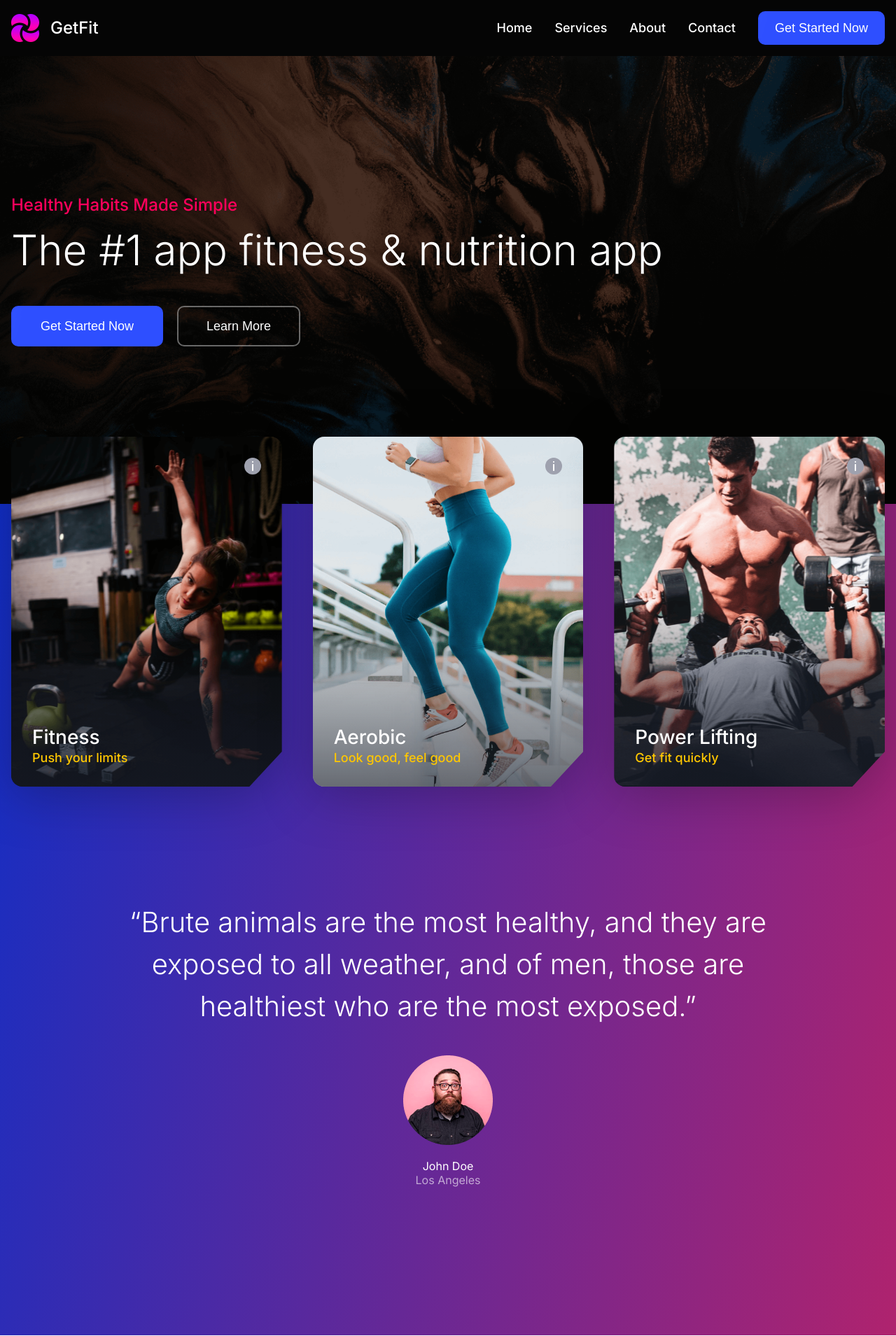
After one commit to craigiswayne/bitstarz-assessment, a PHP site: page /index.html in a window 1280 px wide. The commit adds this page. Shown: the top 1909 px of the page at 70% size. Run offline with PHP 8.4, Linux system fonts and the light colour scheme; style sheets or scripts are compiled from the project's sources.

Commit message:
Generated index.html
Removed TODOs
* Tidied css

```diff
--- /dev/null
+++ b/index.html
@@ -0,0 +1,325 @@
+<!DOCTYPE html>
+<html lang="en">
+<head>
+    <title>BitStarz Assessment</title>
+    <meta charset="utf-8" />
+    <meta http-equiv="X-UA-Compatible" content="IE=edge" />
+    <meta name="description" content="BitStarz Assessment" />
+    <meta name="viewport" content="width=device-width, initial-scale=1" />
+    <meta name="format-detection" content="telephone=no" />
+    <link rel="profile" href="https://gmpg.org/xfn/11" />
+
+	<link rel="stylesheet" href="dist/styles/main.css"/>
+    <script async src="/src/scripts/main.js"></script>
+    <link rel="preconnect" href="https://fonts.googleapis.com">
+<link rel="preconnect" href="https://fonts.gstatic.com" crossorigin>
+<link href="https://fonts.googleapis.com/css2?family=Inter:wght@300;400;500&display=swap" rel="stylesheet">
+</head>
+<body>
+    <header id="header" class="header padding-vertical">
+    <div class="container row">
+	    <div class="component logo">
+	<img src="/images/logo.png" alt="Site Logo" />
+	<h5>GetFit</h5>
+</div>
+	    <nav class="menu row">
+    <svg width="40" height="40" viewBox="0 0 40 40" fill="none" xmlns="http://www.w3.org/2000/svg" class="cta toggle">
+        <path d="M4 29.3334H36.5" stroke="white" stroke-width="1.3" stroke-linecap="round" stroke-linejoin="round"/>
+        <path d="M4 20H36.5" stroke="white" stroke-width="1.3" stroke-linecap="round" stroke-linejoin="round"/>
+        <path d="M20.25 10.6667L36.25 10.6667" stroke="white" stroke-width="1.3" stroke-linecap="round" stroke-linejoin="round"/>
+    </svg>
+    <ul>
+		<li>
+            <h6><a href="#">Home</a></h6>
+		</li>
+		<li>
+			<h6><a href="#">Services</a></h6>
+		</li>
+		<li>
+			<h6><a href="#">About</a></h6>
+		</li>
+		<li>
+			<h6><a href="#">Contact</a></h6>
+		</li>
+		<li>
+			<button class="button cta launch-modal primary size-small" aria-label="Button Text: Get Started Now">Get Started Now</button>
+		</li>
+	</ul>
+</nav>
+    </div>
+</header>
+    <main>
+        <section id="section-hero" class="position-relative bg-overlay">
+	<div class="container">
+        <h5 class="color-text-secondary">Healthy Habits Made Simple</h5>
+        <h1>The #1 app fitness & nutrition app</h1>
+        <div class="row buttons">
+            <button class="button cta launch-modal primary size-" aria-label="Button Text: Get Started Now">Get Started Now</button>
+            <button class="button cta  outline size-" aria-label="Button Text: Learn More">Learn More</button>
+        </div>
+	</div>
+</section>
+<section id="section-courses">
+	<div class="container">
+		<div class="card-columns row justify-content-center">
+            <div class="animate fade-in-from-bottom delay-0">
+    <div class="card course">
+        <div class="inner">
+            <div class="front position-relative bg-overlay" style="background-image: url('/images/course-1.png');">
+                <div class='overlay justify-content-end text-content'>
+                    <h4>Fitness</h4>
+                    <h6 class="color-text-tertiary">Push your limits</h6>
+                </div>
+                <button class="cta" aria-label="flip course card button">
+                    <svg width="24" height="24" viewBox="0 0 24 24" fill="none" xmlns="http://www.w3.org/2000/svg">
+                        <rect width="24" height="24" rx="12" fill="#9EA1AE"/>
+                        <path fill-rule="evenodd" clip-rule="evenodd" d="M12 5C11.4477 5 11 5.44772 11 6C11 6.55228 11.4477 7 12 7C12.5523 7 13 6.55228 13 6C13 5.44772 12.5523 5 12 5ZM12 9C11.4477 9 11 9.44772 11 10V18C11 18.5523 11.4477 19 12 19C12.5523 19 13 18.5523 13 18V10C13 9.44772 12.5523 9 12 9Z" fill="white"/>
+                    </svg>
+                </button>
+            </div>
+            <div class="back color-text-dark position-relative">
+                <div class="text-content">
+                    <h4 class="title">Fitness</h4>
+                    <p>Far far away, behind the word mountains, far from the countries Vokalia and Consonantia, there live the blind texts. Separated they live in Bookmarksgrove right at the coast of the Semantics, a large language ocean.</p>
+                    <table>
+                        <tbody>
+                            <tr>
+                                <td>Duration</td>
+                                <td>5 weeks</td>
+                            </tr>
+                            <tr>
+                                <td>Goals</td>
+                                <td>Lose weight</td>
+                            </tr>
+                            <tr>
+                                <td>Coach</td>
+                                <td>John Doe</td>
+                            </tr>
+                        </tbody>
+                    </table>
+                </div>
+                <button class="cta" aria-label="flip course card button">
+                    <svg width="24" height="24" viewBox="0 0 24 24" fill="none" xmlns="http://www.w3.org/2000/svg">
+                        <rect width="24" height="24" rx="12" fill="#9EA1AE"/>
+                        <path fill-rule="evenodd" clip-rule="evenodd" d="M17.9706 6.65685C17.5801 6.26633 16.9469 6.26633 16.5564 6.65685L12.3137 10.8995L8.07108 6.65685C7.68056 6.26633 7.04739 6.26633 6.65687 6.65685C6.26634 7.04738 6.26634 7.68054 6.65687 8.07107L10.8995 12.3137L6.65687 16.5563C6.26634 16.9469 6.26634 17.58 6.65687 17.9706C7.04739 18.3611 7.68056 18.3611 8.07108 17.9706L12.3137 13.7279L16.5564 17.9706C16.9469 18.3611 17.5801 18.3611 17.9706 17.9706C18.3611 17.58 18.3611 16.9469 17.9706 16.5563L13.7279 12.3137L17.9706 8.07107C18.3611 7.68054 18.3611 7.04738 17.9706 6.65685Z" fill="white"/>
+                    </svg>
+                </button>
+            </div>
+        </div>
+    </div>
+</div>
+
+<div class="animate fade-in-from-bottom delay-1">
+    <div class="card course">
+        <div class="inner">
+            <div class="front position-relative bg-overlay" style="background-image: url('/images/subscribe-form-image.png');">
+                <div class='overlay justify-content-end text-content'>
+                    <h4>Aerobic</h4>
+                    <h6 class="color-text-tertiary">Look good, feel good</h6>
+                </div>
+                <button class="cta" aria-label="flip course card button">
+                    <svg width="24" height="24" viewBox="0 0 24 24" fill="none" xmlns="http://www.w3.org/2000/svg">
+                        <rect width="24" height="24" rx="12" fill="#9EA1AE"/>
+                        <path fill-rule="evenodd" clip-rule="evenodd" d="M12 5C11.4477 5 11 5.44772 11 6C11 6.55228 11.4477 7 12 7C12.5523 7 13 6.55228 13 6C13 5.44772 12.5523 5 12 5ZM12 9C11.4477 9 11 9.44772 11 10V18C11 18.5523 11.4477 19 12 19C12.5523 19 13 18.5523 13 18V10C13 9.44772 12.5523 9 12 9Z" fill="white"/>
+                    </svg>
+                </button>
+            </div>
+            <div class="back color-text-dark position-relative">
+                <div class="text-content">
+                    <h4 class="title">Aerobic</h4>
+                    <p>Far far away, behind the word mountains, far from the countries Vokalia and Consonantia, there live the blind texts. Separated they live in Bookmarksgrove right at the coast of the Semantics, a large language ocean.</p>
+                    <table>
+                        <tbody>
+                            <tr>
+                                <td>Duration</td>
+                                <td>5 weeks</td>
+                            </tr>
+                            <tr>
+                                <td>Goals</td>
+                                <td>Lose weight</td>
+                            </tr>
+                            <tr>
+                                <td>Coach</td>
+                                <td>John Doe</td>
+                            </tr>
+                        </tbody>
+                    </table>
+                </div>
+                <button class="cta" aria-label="flip course card button">
+                    <svg width="24" height="24" viewBox="0 0 24 24" fill="none" xmlns="http://www.w3.org/2000/svg">
+                        <rect width="24" height="24" rx="12" fill="#9EA1AE"/>
+                        <path fill-rule="evenodd" clip-rule="evenodd" d="M17.9706 6.65685C17.5801 6.26633 16.9469 6.26633 16.5564 6.65685L12.3137 10.8995L8.07108 6.65685C7.68056 6.26633 7.04739 6.26633 6.65687 6.65685C6.26634 7.04738 6.26634 7.68054 6.65687 8.07107L10.8995 12.3137L6.65687 16.5563C6.26634 16.9469 6.26634 17.58 6.65687 17.9706C7.04739 18.3611 7.68056 18.3611 8.07108 17.9706L12.3137 13.7279L16.5564 17.9706C16.9469 18.3611 17.5801 18.3611 17.9706 17.9706C18.3611 17.58 18.3611 16.9469 17.9706 16.5563L13.7279 12.3137L17.9706 8.07107C18.3611 7.68054 18.3611 7.04738 17.9706 6.65685Z" fill="white"/>
+                    </svg>
+                </button>
+            </div>
+        </div>
+    </div>
+</div>
+
+<div class="animate fade-in-from-bottom delay-2">
+    <div class="card course">
+        <div class="inner">
+            <div class="front position-relative bg-overlay" style="background-image: url('/images/course-3.png');">
+                <div class='overlay justify-content-end text-content'>
+                    <h4>Power Lifting</h4>
+                    <h6 class="color-text-tertiary">Get fit quickly</h6>
+                </div>
+                <button class="cta" aria-label="flip course card button">
+                    <svg width="24" height="24" viewBox="0 0 24 24" fill="none" xmlns="http://www.w3.org/2000/svg">
+                        <rect width="24" height="24" rx="12" fill="#9EA1AE"/>
+                        <path fill-rule="evenodd" clip-rule="evenodd" d="M12 5C11.4477 5 11 5.44772 11 6C11 6.55228 11.4477 7 12 7C12.5523 7 13 6.55228 13 6C13 5.44772 12.5523 5 12 5ZM12 9C11.4477 9 11 9.44772 11 10V18C11 18.5523 11.4477 19 12 19C12.5523 19 13 18.5523 13 18V10C13 9.44772 12.5523 9 12 9Z" fill="white"/>
+                    </svg>
+                </button>
+            </div>
+            <div class="back color-text-dark position-relative">
+                <div class="text-content">
+                    <h4 class="title">Power Lifting</h4>
+                    <p>Far far away, behind the word mountains, far from the countries Vokalia and Consonantia, there live the blind texts. Separated they live in Bookmarksgrove right at the coast of the Semantics, a large language ocean.</p>
+                    <table>
+                        <tbody>
+                            <tr>
+                                <td>Duration</td>
+                                <td>5 weeks</td>
+                            </tr>
+                            <tr>
+                                <td>Goals</td>
+                                <td>Lose weight</td>
+                            </tr>
+                            <tr>
+                                <td>Coach</td>
+                                <td>John Doe</td>
+                            </tr>
+                        </tbody>
+                    </table>
+                </div>
+                <button class="cta" aria-label="flip course card button">
+                    <svg width="24" height="24" viewBox="0 0 24 24" fill="none" xmlns="http://www.w3.org/2000/svg">
+                        <rect width="24" height="24" rx="12" fill="#9EA1AE"/>
+                        <path fill-rule="evenodd" clip-rule="evenodd" d="M17.9706 6.65685C17.5801 6.26633 16.9469 6.26633 16.5564 6.65685L12.3137 10.8995L8.07108 6.65685C7.68056 6.26633 7.04739 6.26633 6.65687 6.65685C6.26634 7.04738 6.26634 7.68054 6.65687 8.07107L10.8995 12.3137L6.65687 16.5563C6.26634 16.9469 6.26634 17.58 6.65687 17.9706C7.04739 18.3611 7.68056 18.3611 8.07108 17.9706L12.3137 13.7279L16.5564 17.9706C16.9469 18.3611 17.5801 18.3611 17.9706 17.9706C18.3611 17.58 18.3611 16.9469 17.9706 16.5563L13.7279 12.3137L17.9706 8.07107C18.3611 7.68054 18.3611 7.04738 17.9706 6.65685Z" fill="white"/>
+                    </svg>
+                </button>
+            </div>
+        </div>
+    </div>
+</div>
+
+		</div>
+		<div class="testimonial text-center animate fade-in-from-bottom delay-3">
+	<h2 class="blockquote">“Brute animals are the most healthy, and they are exposed to all weather, and of men, those are healthiest who are the most exposed.”</h2>
+	<img src="/images/testimonial.png" alt="Testimonial Blockquote" width="128" height="128" />
+	<div>John Doe</div>
+	<div class="color-text-muted">Los Angeles</div>
+</div>
+	</div>
+</section>
+<section id="section-playlists">
+	<div class="container">
+		<h5 class="color-text-dark">Featured Playlists</h5>
+		<div class="row justify-content-center">
+            <div class="card-columns">
+                <div class="card playlist delay-0 text-center animate fade-in-from-bottom">
+	<div class="image-container">
+        <img class="position-relative" src="/images/playlist-1.png" alt="Playlist Card: Full Body Training"/>
+    </div>
+	<h4 class="color-text-dark">Full Body Training</h4>
+	<h6 class="color-text-primary">
+        No Equipment    </h6>
+</div>
+<div class="card playlist delay-1 text-center animate fade-in-from-bottom">
+	<div class="image-container">
+        <img class="position-relative" src="/images/playlist-2.png" alt="Playlist Card: Back, Arms & Chest"/>
+    </div>
+	<h4 class="color-text-dark">Back, Arms & Chest</h4>
+	<h6 class="color-text-primary">
+        Equipment: Weights    </h6>
+</div>
+<div class="card playlist delay-2 text-center animate fade-in-from-bottom">
+	<div class="image-container">
+        <img class="position-relative" src="/images/playlist-3.png" alt="Playlist Card: Let's Train Together"/>
+    </div>
+	<h4 class="color-text-dark">Let's Train Together</h4>
+	<h6 class="color-text-primary">
+        No Equipment    </h6>
+</div>
+            </div>
+		</div>
+	</div>
+</section>
+<section id="section-subscribe" class="text-center position-relative bg-overlay justify-content-center">
+    <div class="container animate fade-in-from-left">
+        <h5 class="color-text-tertiary">Tune up your workouts</h5>
+        <h1>Start your training now</h1>
+        <div><button class="button cta launch-modal primary size-small" aria-label="Button Text: Get Started">Get Started</button>
+</div>
+    </div>
+</section>
+    </main>
+    <footer class="text-center padding-large-vertical">
+    <span>© Copyright 2020. GetFit. All Rights Reserved.</span>
+</footer>
+    <div id="subscribe-modal" class="modal">
+    <div class="overlay"></div>
+    <div class="content row animate fade-in-from-bottom position-relative">
+        <div class="left">
+            <h5 class="color-text-dark">Buy a subscription</h5>
+            <form class="color-text-dark">
+                <div class="field position-relative" id="field-card-number">
+                    <input name="cardNumber" required minlength="10" />
+                    <label for="cardNumber">Card Number</label>
+                    <svg width="16" height="16" viewBox="0 0 16 16" fill="none" xmlns="http://www.w3.org/2000/svg" class="icon error">
+	<path fill-rule="evenodd" clip-rule="evenodd" d="M16 8C16 12.4183 12.4183 16 8 16C3.58173 16 0 12.4183 0 8C0 3.58172 3.58173 0 8 0C12.4183 0 16 3.58172 16 8ZM7 4C7 3.44772 7.44771 3 8 3C8.55229 3 9 3.44772 9 4V9C9 9.55228 8.55229 10 8 10C7.44771 10 7 9.55228 7 9V4ZM8 11C7.44771 11 7 11.4477 7 12C7 12.5523 7.44771 13 8 13C8.55229 13 9 12.5523 9 12C9 11.4477 8.55229 11 8 11Z" fill="#EF194C"/>
+</svg>
+                    <div class="card-icon">
+                        <div class="mastercard"
+                            <svg width="24" height="24" viewBox="0 0 24 24" fill="none" xmlns="http://www.w3.org/2000/svg">
+                                <circle cx="16" cy="12" r="8" fill="#FF9A03"/>
+                                <circle cx="8" cy="12" r="8" fill="#DA1A1A"/>
+                            </svg>
+                        </div>
+                        <div class="visa">
+                            <svg width="42" height="24" viewBox="0 0 42 24" fill="none" xmlns="http://www.w3.org/2000/svg">
+                                <path fill-rule="evenodd" clip-rule="evenodd" d="M20.9314 5.23222L18.2418 17.8029H14.9887L17.6793 5.23222H20.9314ZM34.6136 13.3474L36.3269 8.62877L37.3104 13.3474H34.6136ZM38.2434 17.8029H41.2498L38.6273 5.23222H35.849C35.2256 5.23222 34.6982 5.59551 34.465 6.15386L29.5864 17.8029H32.9984L33.6786 15.9255H37.8512L38.2434 17.8029ZM29.7536 13.7004C29.7691 10.3781 25.166 10.1975 25.198 8.71753C25.2083 8.26445 25.6377 7.78454 26.5769 7.66172C27.0433 7.60083 28.3262 7.55438 29.7835 8.22317L30.3542 5.55629C29.574 5.27453 28.5646 5 27.3127 5C24.0988 5 21.8355 6.71015 21.8169 9.15926C21.7973 10.9675 23.4321 11.9768 24.6655 12.5795C25.9318 13.1947 26.356 13.5899 26.3529 14.1431C26.3426 14.9843 25.3394 15.3579 24.4054 15.3692C22.7706 15.3981 21.82 14.9296 21.0656 14.5797L20.4752 17.3333C21.2348 17.6821 22.6364 17.9825 24.0927 18C27.5078 18 29.7433 16.3105 29.7536 13.7004ZM16.284 5.23222L11.0152 17.8029H7.57637L4.9838 7.77009C4.82487 7.15084 4.6876 6.92791 4.20975 6.66577C3.4295 6.24055 2.13838 5.8432 1 5.59551L1.07947 5.23222H6.61242C7.31836 5.23222 7.95205 5.69975 8.11202 6.51405L9.48158 13.7891L12.8658 5.23222H16.284Z" fill="#4061B7"/>
+                                <path d="M6.80231 5.21695H1.05876L1 5.58507C5.48033 6.74262 8.12256 9.77136 9.34167 13.1251L8.41809 6.38949C8.21253 5.4986 7.58082 5.24634 6.80231 5.21695Z" fill="#DD6B02"/>
+                            </svg>
+                        </div>
+                        <div class="unknown">
+                            <svg width="24" height="24" viewBox="0 0 24 24" fill="none" xmlns="http://www.w3.org/2000/svg">
+                                <path fill-rule="evenodd" clip-rule="evenodd" d="M0.585786 4.58579C0 5.17157 0 6.11438 0 8H24C24 6.11438 24 5.17157 23.4142 4.58579C22.8284 4 21.8856 4 20 4H4C2.11438 4 1.17157 4 0.585786 4.58579ZM24 10H0V16C0 17.8856 0 18.8284 0.585786 19.4142C1.17157 20 2.11438 20 4 20H20C21.8856 20 22.8284 20 23.4142 19.4142C24 18.8284 24 17.8856 24 16V10Z" fill="#D5DEE7"/>
+                            </svg>
+                        </div>
+                    </div>
+                </div>
+                <div class="field-group row">
+                    <div class="field position-relative">
+                        <input name="expiry" required />
+                        <label for="expiry">Expiry Date</label>
+                    </div>
+                    <div class="field position-relative">
+                        <input name="cvv" type="text" required minlength="3" />
+                        <label for="cvv">CVV</label>
+                    </div>
+                </div>
+                <div class="field position-relative">
+                    <input name="name" required minlength="2" type="text" />
+                    <label for="name">Full Name</label>
+                </div>
+            </form>
+            <button class="button cta animate primary size-" aria-label="Button Text: Pay Now">Pay Now</button>
+        </div>
+        <div class="right"></div>
+        <div class="icon close cta">
+            <svg width="15" height="14" viewBox="0 0 15 14" fill="none" xmlns="http://www.w3.org/2000/svg">
+                <g clip-path="url(#clip0_4490_257)">
+                    <path d="M9.38282 7.42C9.10285 7.14 9.10285 6.72 9.38282 6.44L14.1423 1.68C14.5622 1.26 14.5622 0.559997 14.1423 0.139997C13.7223 -0.280003 13.1624 -0.280003 12.7424 0.139997L7.98298 5.04C7.70301 5.32 7.28306 5.32 7.00309 5.04L2.24363 0.279997C1.82368 -0.140003 1.12376 -0.140003 0.703804 0.279997C0.423836 0.699997 0.423836 1.4 0.703804 1.82L5.46326 6.58C5.74323 6.86 5.74323 7.28 5.46326 7.56L0.703804 12.18C0.283852 12.6 0.283852 13.3 0.703804 13.72C1.12376 14.14 1.82368 14.14 2.24363 13.72L7.00309 8.96C7.28306 8.68 7.70301 8.68 7.98298 8.96L12.7424 13.72C13.0224 14 13.7223 14 14.1423 13.58C14.5622 13.16 14.5622 12.6 14.1423 12.18L9.38282 7.42Z" fill="#3E4145"/>
+                </g>
+                <defs>
+                    <clipPath id="clip0_4490_257">
+                        <rect width="13.9984" height="14" fill="white" transform="translate(0.423828)"/>
+                    </clipPath>
+                </defs>
+            </svg>
+        </div>
+    </div>
+</div>
+</body>
+</html>
--- a/src/styles/_typography.scss
+++ b/src/styles/_typography.scss
@@ -1,42 +1,5 @@
-// TODO: sort this shit out
-//@mixin fontFaces($fontFamily, $value...) {
-//  @each $vendor in ('-webkit-', '-moz-', '-ms-', '-o-', '') {
-//    #{$vendor}#{$name}: #{$value};
-//  }
-//}
-
-//@font-face {
-//  font-family: "DroidSerif";
-//  src: url("DroidSerif-Regular-webfont.ttf") format("truetype");
-//  font-weight: normal;
-//  font-style: normal;
-//}
-//
-//@font-face {
-//  font-family: "DroidSerif";
-//  src: url("DroidSerif-Italic-webfont.ttf") format("truetype");
-//  font-weight: normal;
-//  font-style: italic;
-//}
-//
-//@font-face {
-//  font-family: "DroidSerif";
-//  src: url("DroidSerif-Bold-webfont.ttf") format("truetype");
-//  font-weight: bold;
-//  font-style: normal;
-//}
-//
-//@font-face {
-//  font-family: "DroidSerif";
-//  src: url("DroidSerif-BoldItalic-webfont.ttf") format("truetype");
-//  font-weight: bold;
-//  font-style: italic;
-//}
-
-
-
 h1, h2, h3, h4, h5, h6 {
-  margin: 0; //TODO check if this is ok
+  margin: 0;
 }
 
 $headings: (
--- a/src/styles/components/_buttons.scss
+++ b/src/styles/components/_buttons.scss
@@ -1,7 +1,4 @@
 @import '../_utils.scss';
-/**
-TODO: use rem where possible
- */
 .button {
   outline: none;
   padding: 1rem 2.5rem;
--- a/src/styles/components/_card_course.scss
+++ b/src/styles/components/_card_course.scss
@@ -1,8 +1,5 @@
 @import '../utils';
 
-/**
-TODO: maybe https://codepen.io/heyitsolivia/pen/EICDK
- */
 .card.course {
   @include vendorPrefix('border-radius', '16px');
   @include vendorPrefix(filter, drop-shadow(0px 12px 36px rgba(0, 0, 0, 0.25)));
--- a/src/styles/components/_menu.scss
+++ b/src/styles/components/_menu.scss
@@ -2,7 +2,6 @@ nav.menu {
 
   .toggle {
     display: none;
-    /** TODO mixin for tablet*/
   }
 
   ul {
--- a/src/styles/main.scss
+++ b/src/styles/main.scss
@@ -45,12 +45,6 @@ img {
 main {
   @include vendorPrefix('transition', filter 0.3s ease);
 }
-
-@import 'typography';
-@import 'components/buttons';
-@import 'components/menu';
-@import 'components/logo';
-@import 'components/card_course';
 
 .row {
   display: flex;
@@ -107,9 +101,6 @@ main {
   justify-content: end;
 }
 
-/**
-TODO: mixin for this kak
- */
 .color-text-primary {
   color: var(--color-primary);
 }
@@ -142,6 +133,27 @@ TODO: mixin for this kak
 
 .cta {
   cursor: pointer;
+}
+
+.bg-overlay {
+  background-position: center center;
+  background-size: cover;
+  background-repeat: no-repeat;
+}
+
+.padding-large-vertical {
+  padding-top: 2.5rem;
+  padding-bottom: 2.5rem;
+
+  @media (max-width: 768px) {
+    padding-top: 1rem;
+    padding-bottom: 1rem;
+  }
+}
+
+.padding-vertical {
+  padding-top: 1rem;
+  padding-bottom: 1rem;
 }
 
 #section-hero {
@@ -211,12 +223,6 @@ TODO: mixin for this kak
   }
 }
 
-.bg-overlay {
-  background-position: center center;
-  background-size: cover;
-  background-repeat: no-repeat;
-}
-
 #section-subscribe {
   background: url(/images/bg-getting-started.png);
   padding: 5.5rem;
@@ -240,25 +246,11 @@ TODO: mixin for this kak
   }
 }
 
-/**
-TODO remove unnecessary styles
- */
-
-.padding-large-vertical {
-  padding-top: 2.5rem;
-  padding-bottom: 2.5rem;
-
-  @media (max-width: 768px) {
-    padding-top: 1rem;
-    padding-bottom: 1rem;
-  }
-}
-
-.padding-vertical {
-  padding-top: 1rem;
-  padding-bottom: 1rem;
-}
-
+@import 'typography';
+@import 'components/buttons';
+@import 'components/menu';
+@import 'components/logo';
+@import 'components/card_course';
 @import 'animations';
 @import 'components/testimonial';
 @import 'components/modal';
```
Also changed, not shown: dist/styles/test_mode.css (deleted, +0 -27 lines), README.md.
